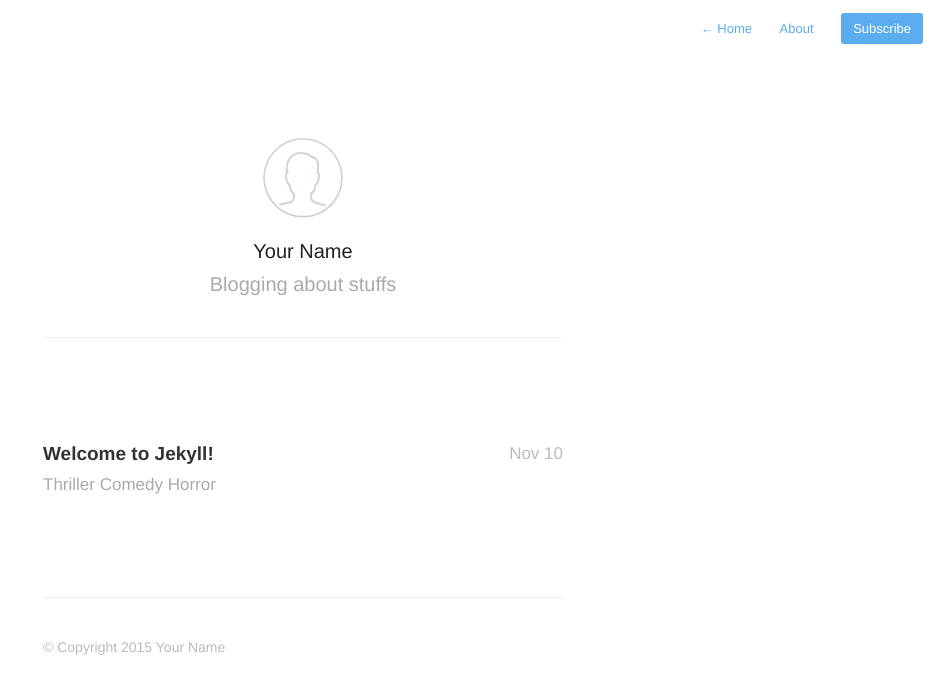
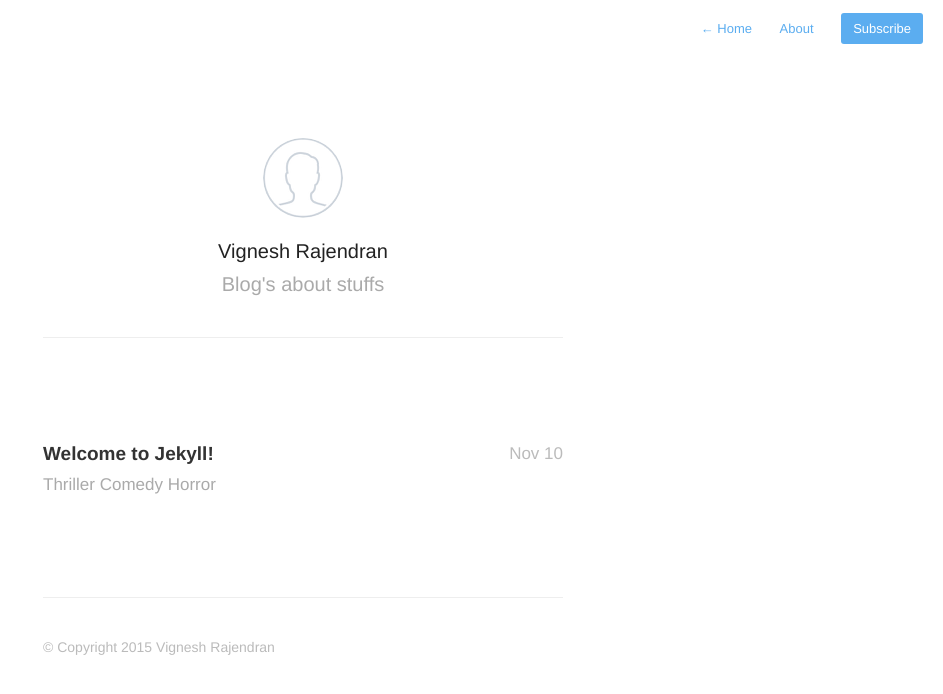
Before and after one commit to vigneshrdotin/vigneshrdotin.github-io, a Jekyll site: the page built from index.html, in a window 1280 px wide. Shown: the top 694 px of the page, without its empty margins (337-1280 px from the left). Built offline with Jekyll 4.4.1, drawn with Linux system fonts in a browser that asks for light colours; nearby versions of some CDN libraries; Markdown is read by kramdown in place of the engine named in the settings; the list of posts is cut into pages by our own code.

Commit message:
Modifies config file

```diff
--- a/_config.yml
+++ b/_config.yml
@@ -1,23 +1,23 @@
-name: Your New Jekyll Site
-description: Blogging about stuffs
-meta_description: "Your New Jekyll Site, Blogging about stuffs"
+name: Vignesh Rajendran
+description: Blog's about stuffs
+meta_description: "Vignesh Rajendran"
 
 aboutPage: true
 
 markdown: redcarpet
 highlighter: pygments
 
-paginate: 20
+paginate: 5
 baseurl: /
-domain_name: 'http://yourblog-domain.com'
-google_analytics: 'UA-XXXXXXXX-X'
-disqus: false
+domain_name: 'http://www.vigneshr.in'
+google_analytics: 'UA-68237706-1'
+disqus: true
 disqus_shortname: 'your-disqus-shortname'
 
 # Details for the RSS feed generator
-url:            'http://your-blog-url.example.com'
-author:         'Your Name'
-authorTwitter:  'YourTwitterUsername'
+url:            'http://www.vigneshr.in'
+author:         'Vignesh Rajendran'
+authorTwitter:  'vickyonit'
 
 permalink:       /:year/:title/
 
```
Also changed, not shown: index.html (line endings or trailing spaces).
